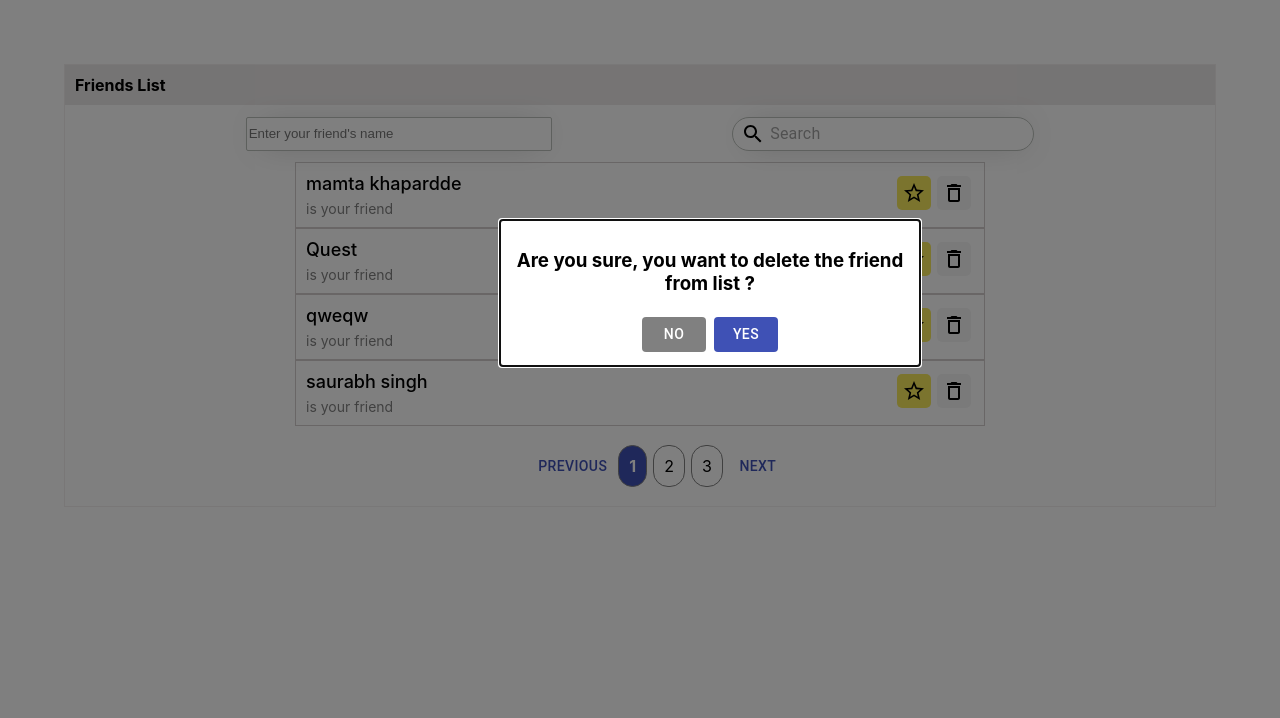
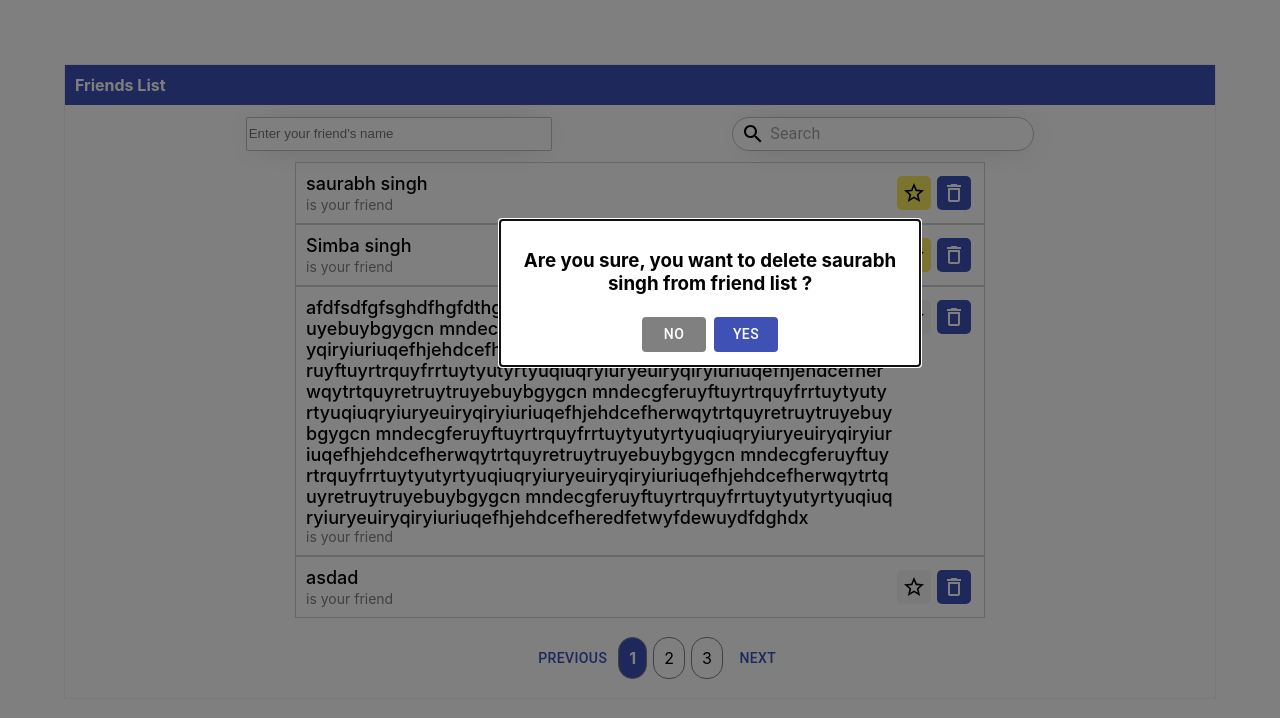
Before and after one commit to jyotsana-khaparde/friendList-frontend, a React (Create React App) app: page / in a window 1280 px wide. Both pictures are taken after a click on the icon 954 px from the left and 193 px from the top of the page. Shown: the top 718 px of the page. Built offline with nearby package versions, Linux system fonts and the light colour scheme; data requests are answered from the project's data file.

Commit message:
updated list css and modal props

```diff
--- a/db.json
+++ b/db.json
@@ -3,7 +3,7 @@
     {
       "id": "594e1630-1d33-4be3-ab79-8026ab25d999",
       "name": "mamta khapardde",
-      "isFavorite": true
+      "isFavorite": false
     },
     {
       "id": "f18b5656-97f6-4f71-9775-590ebdea5066",
@@ -13,12 +13,12 @@
     {
       "id": "8cff64b2-8867-450c-96e1-d6d5505b873d",
       "name": "Simba singh",
-      "isFavorite": false
+      "isFavorite": true
     },
     {
       "id": "34aa51f2-d281-487a-8bcc-0bc3c72c571e",
       "name": "Quest",
-      "isFavorite": true
+      "isFavorite": false
     },
     {
       "id": "c477cf2f-9f8e-45df-9340-7efc268f40c6",
@@ -31,29 +31,29 @@
       "isFavorite": false
     },
     {
-      "id": "77b99b3e-df5c-482b-b7af-86a11d5c9329",
-      "name": "qwe",
-      "isFavorite": false
-    },
-    {
       "id": "f707144f-28d1-4a87-8259-3df516022ba7",
       "name": "qweqw",
-      "isFavorite": true
-    },
-    {
-      "id": "89c3dc27-3f1b-4b4c-88dd-bc9543f0c52d",
-      "name": "qwe",
-      "isFavorite": false
-    },
-    {
-      "id": "c0abbd75-4c74-4121-ad79-69a334630793",
-      "name": "qwe",
       "isFavorite": false
     },
     {
       "id": "4a3c89a3-0dd2-437e-a75f-5d6636cb55b1",
       "name": "saurabh singh",
       "isFavorite": true
+    },
+    {
+      "id": "43f138d5-ef15-4862-af13-e12a296fcba4",
+      "name": "sbvfhadgfgjhfgjfhabfhjdsbc skehbahsebfkeiurfbasecf",
+      "isFavorite": false
+    },
+    {
+      "id": "d30d1d8d-48c8-440c-8d68-e0d83da733c3",
+      "name": "wqytrtquyretruytruyebuybgygcn mndecgferuyftuyrtrquyfrrtuytyutyrtyuqiuqryiuryeuiryqiryiuriuqefhjehdcefher",
+      "isFavorite": false
+    },
+    {
+      "id": "88f229db-b733-4d9d-8eac-50e4cd5dc2e2",
+      "name": "afdfsdfgfsghdfhgfdthgbhwgbhgefwtyhbgdteywfdwqytrtquyretruytruyebuybgygcn mndecgferuyftuyrtrquyfrrtuytyutyrtyuqiuqryiuryeuiryqiryiuriuqefhjehdcefherwqytrtquyretruytruyebuybgygcn mndecgferuyftuyrtrquyfrrtuytyutyrtyuqiuqryiuryeuiryqiryiuriuqefhjehdcefherwqytrtquyretruytruyebuybgygcn mndecgferuyftuyrtrquyfrrtuytyutyrtyuqiuqryiuryeuiryqiryiuriuqefhjehdcefherwqytrtquyretruytruyebuybgygcn mndecgferuyftuyrtrquyfrrtuytyutyrtyuqiuqryiuryeuiryqiryiuriuqefhjehdcefherwqytrtquyretruytruyebuybgygcn mndecgferuyftuyrtrquyfrrtuytyutyrtyuqiuqryiuryeuiryqiryiuriuqefhjehdcefherwqytrtquyretruytruyebuybgygcn mndecgferuyftuyrtrquyfrrtuytyutyrtyuqiuqryiuryeuiryqiryiuriuqefhjehdcefheredfetwyfdewuydfdghdx",
+      "isFavorite": false
     }
   ]
 }
--- a/src/components/deleteModal.js
+++ b/src/components/deleteModal.js
@@ -5,11 +5,11 @@ import { withStyles } from '@material-ui/core';
 import styles from './styles';
 
 function DeleteModal(props) {
-    const { classes } = props;
+    const { classes, friendName } = props;
 
     const body = (
         <div className={classes.modalContainer}>
-            <h3>{"Are you sure, you want to delete the friend from list ?"}</h3>
+            <h3>{`Are you sure, you want to delete ${friendName} from friend list ?`}</h3>
             <Button className={classes.noButton} onClick={props.handleClose}>
                 No
             </Button>
--- a/src/components/listPage.js
+++ b/src/components/listPage.js
@@ -77,7 +77,7 @@ class ListPage extends Component {
 
     render() {
         let { classes, friendList, searchText } = this.props;
-        const { pagination, showPerPage, openDeleteModal } = this.state;
+        const { pagination, showPerPage, openDeleteModal, friendListData } = this.state;
         let updatedFilter = []
         let unfavoriteArray = []
         let favoriteArray = []
@@ -110,7 +110,7 @@ class ListPage extends Component {
                             <span className={classes.name}>{friendLists.name}</span>
                             <span className={classes.info}>is your friend</span>
                         </div>
-                        <div>
+                        <div className={classes.iconContainer}>
                             <StarBorderIcon
                                 className={ friendLists.isFavorite ? classes.favorite : classes.starButton}
                                 onClick={(e) => this.handleClick(e, friendLists, 'star')}
@@ -136,6 +136,7 @@ class ListPage extends Component {
                         open={openDeleteModal}
                         handleClose={() => this.setState({ openDeleteModal: false })}
                         handleModalSubmit={this.handleDeleteSubmit}
+                        friendName={friendListData.name}
                     />
                 }
             </>
--- a/src/components/styles.js
+++ b/src/components/styles.js
@@ -20,10 +20,11 @@ const styles = () => ({
         border: '1px solid #f3f0f0'
     },
     header: {
-        background: '#ece9e9',
+        background: '#3f51b5',
         padding: 10,
         textAlign: 'left',
-        fontWeight: 'bold'
+        fontWeight: 'bold',
+        color: 'white'
     },
     input: {
         width: 300,
@@ -39,9 +40,10 @@ const styles = () => ({
     deleteButton: {
         padding: 5,
         borderRadius: 5,
-        background: 'whitesmoke',
+        background: '#3f51b5',
         color: 'black',
-        margin: 3
+        margin: 3,
+        color: 'white'
     },
     starButton: {
         padding: 5,
@@ -72,7 +74,8 @@ const styles = () => ({
     },
     name: {
         fontSize: 18,
-        fontWeight: 500
+        fontWeight: 500,
+        wordBreak: 'break-all'
     },
     info: {
         fontSize: 14,
@@ -118,6 +121,9 @@ const styles = () => ({
         margin: 4,
         color: 'white',
         background: '#3f51b5'
+    },
+    iconContainer: {
+        display: 'flex',
     }
 })
 
```
Also changed, not shown: 1 other file (tests, documents, lock files or other folders).
